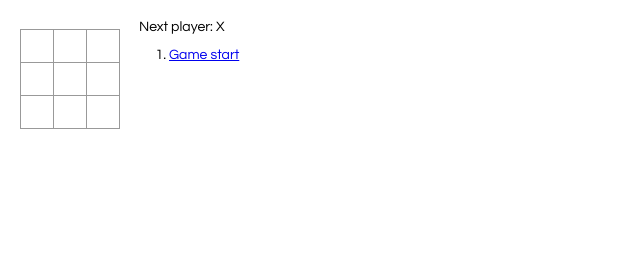
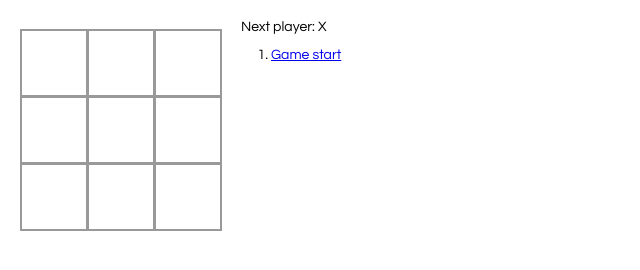
Before and after one commit to maederp/tic-tac-toe, a React app: page / in a window 1280 px wide. Shown: the whole page, without its empty margins (0-640 px from the left). Built offline with nearby package versions, Linux system fonts and the light colour scheme.

Commit message:
Change - Adjusted grid size

```diff
--- a/package.json
+++ b/package.json
@@ -7,13 +7,15 @@
     "react-dom": "^15.5.4"
   },
   "devDependencies": {
+    "gh-pages": "^0.12.0",
     "react-scripts": "0.9.5"
   },
   "scripts": {
     "start": "react-scripts start",
     "build": "react-scripts build",
     "test": "react-scripts test --env=jsdom",
-    "eject": "react-scripts eject"
+    "eject": "react-scripts eject",
+    "deploy": "npm run build&&gh-pages -d build"
   },
-  "homepage": "https://github.com/maederp/my-app/build"
+  "homepage": "https://maederp.github.io/tic-tac-toe"
 }
--- a/src/index.css
+++ b/src/index.css
@@ -19,17 +19,17 @@ ol, ul {
 
 .square {
   background: #fff;
-  border: 1px solid #999;
+  border: 2px solid #999;
   float: left;
-  font-size: 24px;
+  font-size: 58px;
   font-weight: bold;
-  line-height: 34px;
-  height: 34px;
+  line-height: 68px;
+  height: 68px;
   margin-right: -1px;
   margin-top: -1px;
   padding: 0;
   text-align: center;
-  width: 34px;
+  width: 68px;
 }
 
 .square:focus {
```
Also changed, not shown: build/asset-manifest.json, build/index.html, 8 other files.
